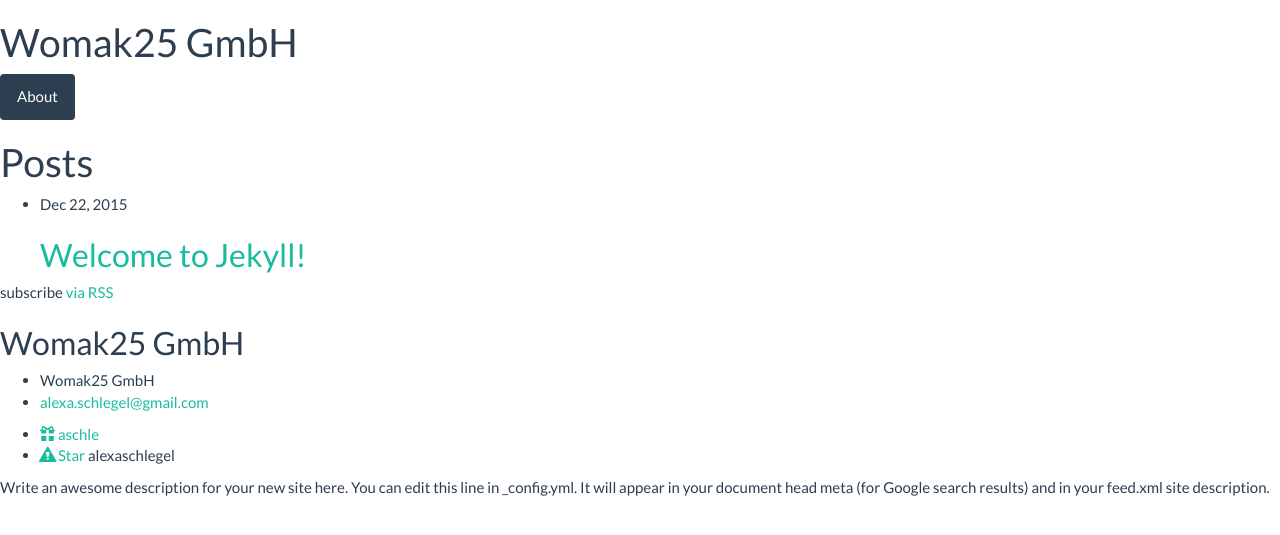
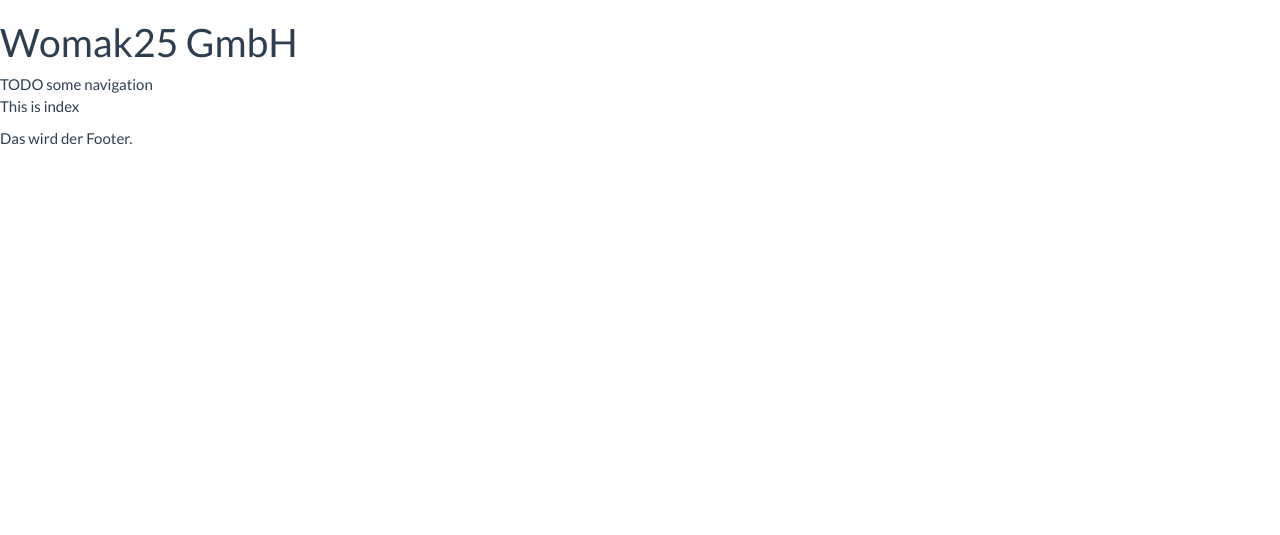
Before and after one commit to womak24/womak24.github.io, a Jekyll site: the page built from index.html, in a window 1280 px wide. Shown: the top 535 px of the page. Built offline with Jekyll 4.4.1, drawn with Linux system fonts in a browser that asks for light colours.

Commit message:
clean up unused stuff

```diff
--- a/_includes/footer.html
+++ b/_includes/footer.html
@@ -1,38 +1,5 @@
 <footer class="site-footer">
 
-  <div class="wrapper">
-
-    <h2 class="footer-heading">{{ site.title }}</h2>
-
-    <div class="footer-col-wrapper">
-      <div class="footer-col footer-col-1">
-        <ul class="contact-list">
-          <li>{{ site.title }}</li>
-          <li><a href="mailto:{{ site.email }}">{{ site.email }}</a></li>
-        </ul>
-      </div>
-
-      <div class="footer-col footer-col-2">
-        <ul class="social-media-list">
-          {% if site.github_username %}
-          <li>
-            {% include icon-github.html username=site.github_username %}
-          </li>
-          {% endif %}
-
-          {% if site.twitter_username %}
-          <li>
-            {% include icon-twitter.html username=site.twitter_username %}
-          </li>
-          {% endif %}
-        </ul>
-      </div>
-
-      <div class="footer-col footer-col-3">
-        <p>{{ site.description }}</p>
-      </div>
-    </div>
-
-  </div>
+Das wird der Footer.
 
 </footer>
--- a/_includes/header.html
+++ b/_includes/header.html
@@ -4,16 +4,7 @@
 
     <h1 href="{{ site.baseurl }}/">{{ site.title }}</h1>
 
-    <nav>
-
-      <div>
-        {% for my_page in site.pages %}
-          {% if my_page.title %}
-          <a class="btn btn-primary" href="{{ my_page.url | prepend: site.baseurl }}">{{ my_page.title }}</a>
-          {% endif %}
-        {% endfor %}
-      </div>
-    </nav>
+   TODO some navigation
 
   </div>
 
--- a/_includes/icon-github.html
+++ /dev/null
@@ -1 +0,0 @@
-<a href="https://github.com/{{ include.username }}"><i class="glyphicon glyphicon-gift"></i><span class="username"> {{ include.username }}</span></a>
--- a/_includes/icon-twitter.html
+++ /dev/null
@@ -1 +0,0 @@
-<a href="https://twitter.com/{{ include.username }}"><a href="#"><span class="glyphicon glyphicon-alert"></span> Star</a> {{ include.username }}</a>
--- a/_layouts/default.html
+++ b/_layouts/default.html
@@ -7,11 +7,9 @@
 
     {% include header.html %}
 
-    <div class="page-content">
-      <div class="wrapper">
-        {{ content }}
-      </div>
-    </div>
+
+    {{ content }}
+
 
     {% include footer.html %}
 
--- a/_posts/2015-12-22-welcome-to-jekyll.markdown
+++ /dev/null
@@ -1,25 +0,0 @@
----
-layout: post
-title:  "Welcome to Jekyll!"
-date:   2015-12-22 08:44:08 +0100
-categories: jekyll update
----
-You’ll find this post in your `_posts` directory. Go ahead and edit it and re-build the site to see your changes. You can rebuild the site in many different ways, but the most common way is to run `jekyll serve`, which launches a web server and auto-regenerates your site when a file is updated.
-
-To add new posts, simply add a file in the `_posts` directory that follows the convention `YYYY-MM-DD-name-of-post.ext` and includes the necessary front matter. Take a look at the source for this post to get an idea about how it works.
-
-Jekyll also offers powerful support for code snippets:
-
-{% highlight ruby %}
-def print_hi(name)
-  puts "Hi, #{name}"
-end
-print_hi('Tom')
-#=> prints 'Hi, Tom' to STDOUT.
-{% endhighlight %}
-
-Check out the [Jekyll docs][jekyll-docs] for more info on how to get the most out of Jekyll. File all bugs/feature requests at [Jekyll’s GitHub repo][jekyll-gh]. If you have questions, you can ask them on [Jekyll Talk][jekyll-talk].
-
-[jekyll-docs]: http://jekyllrb.com/docs/home
-[jekyll-gh]:   https://github.com/jekyll/jekyll
-[jekyll-talk]: https://talk.jekyllrb.com/
--- a/index.html
+++ b/index.html
@@ -2,22 +2,4 @@
 layout: default
 ---
 
-<div class="home">
-
-  <h1 class="page-heading">Posts</h1>
-
-  <ul class="post-list">
-    {% for post in site.posts %}
-      <li>
-        <span class="post-meta">{{ post.date | date: "%b %-d, %Y" }}</span>
-
-        <h2>
-          <a class="post-link" href="{{ post.url | prepend: site.baseurl }}">{{ post.title }}</a>
-        </h2>
-      </li>
-    {% endfor %}
-  </ul>
-
-  <p class="rss-subscribe">subscribe <a href="{{ "/feed.xml" | prepend: site.baseurl }}">via RSS</a></p>
-
-</div>
+<p>This is index</p>
```
Also changed, not shown: _layouts/page.html (deleted, +0 -14 lines), _layouts/post.html (deleted, +0 -15 lines), about.md (deleted, +0 -15 lines).
